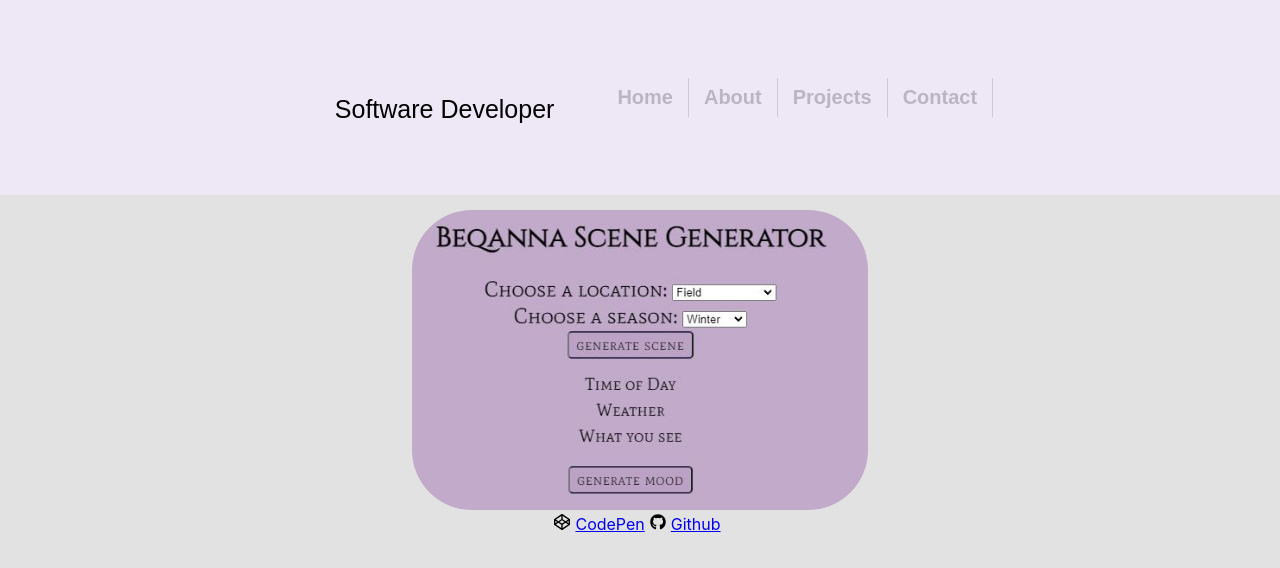
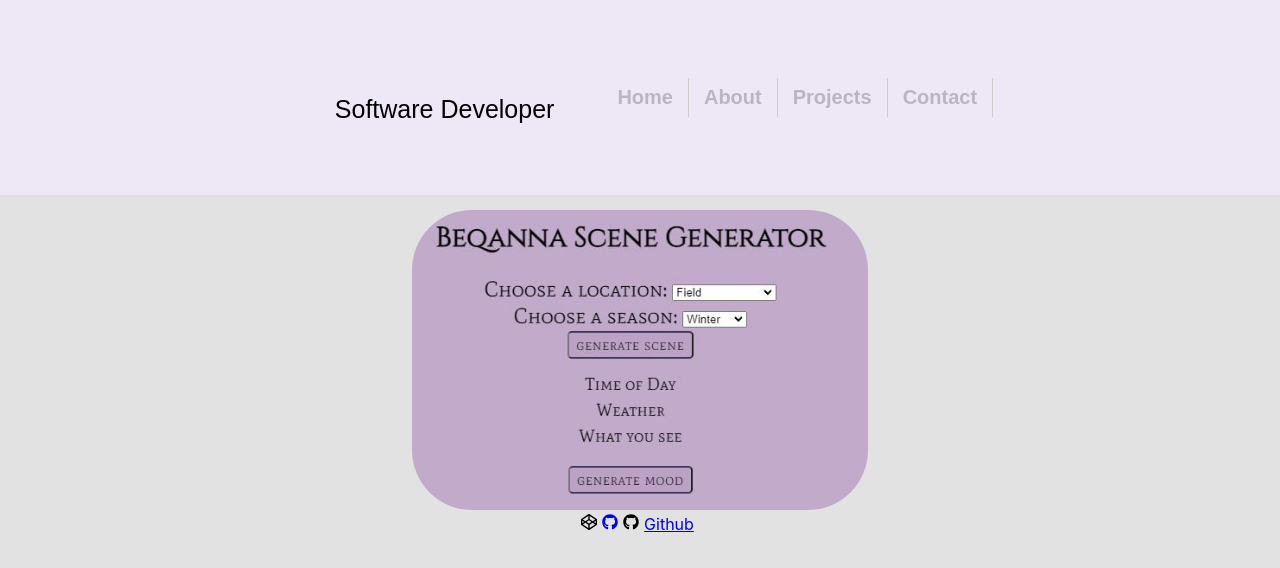
Before and after one commit to hannamlittlefield/AlexanderSucks, a React (Create React App) app: page / in a window 1280 px wide. Shown: the top 568 px of the page. Built offline with nearby package versions, Linux system fonts and the light colour scheme; a web font is replaced by a local one.

Commit message:
added react boostrap

```diff
--- a/package.json
+++ b/package.json
@@ -9,8 +9,10 @@
     "@testing-library/jest-dom": "^5.11.4",
     "@testing-library/react": "^11.1.0",
     "@testing-library/user-event": "^12.1.10",
+    "bootstrap": "^5.1.3",
     "components": "^0.1.0",
     "react": "^17.0.2",
+    "react-bootstrap": "^2.1.0",
     "react-dom": "^17.0.2",
     "react-icons": "^4.3.1",
     "react-router-dom": "^6.0.2",
--- a/src/Navbar.js
+++ b/src/Navbar.js
@@ -6,8 +6,6 @@ import {
   Link
 } from "react-router-dom";
 import About from "./AboutMe";
-import Projects from "./Projects";
-import Contact from './Contact';
 
 export default function Navbar(){
     return (
--- a/src/Projects.js
+++ b/src/Projects.js
@@ -4,14 +4,11 @@ import projectpic from './img/BQProject.JPG'
 import { FaGithub, FaCodepen } from "react-icons/fa";
 import { Link } from "react-router-dom";
 
-import { FontAwesomeIcon } from "@fortawesome/react-fontawesome";
-
 export default function Projects(){
     return(
         <div align="center" className="Projects">
         <img className="projImg" src={projectpic}/><br/>
-        <FontAwesomeIcon icon="fa-brands fa-github" />
-                <FaCodepen/><a href="https://codepen.io/hannamlittlefield/pen/MWJLPgx" target="_blank">CodePen</a>
+                <FaCodepen/><a href="https://codepen.io/hannamlittlefield/pen/MWJLPgx" target="_blank"><FaGithub/></a>
                 <FaGithub/><a href="https://github.com/hannamlittlefield/BQSceneSelector/tree/master/BQSceneGen/bq-app/src" target="_blank">Github</a>
         </div>
     )
```
Also changed, not shown: 1 other file (tests, documents, lock files or other folders).
